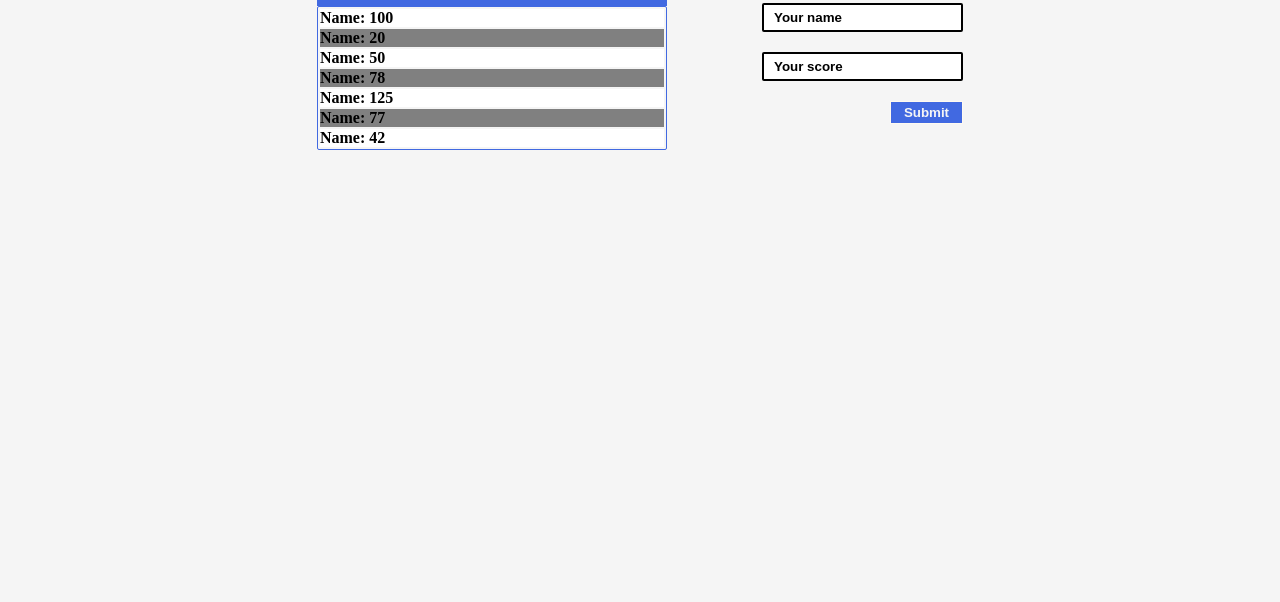
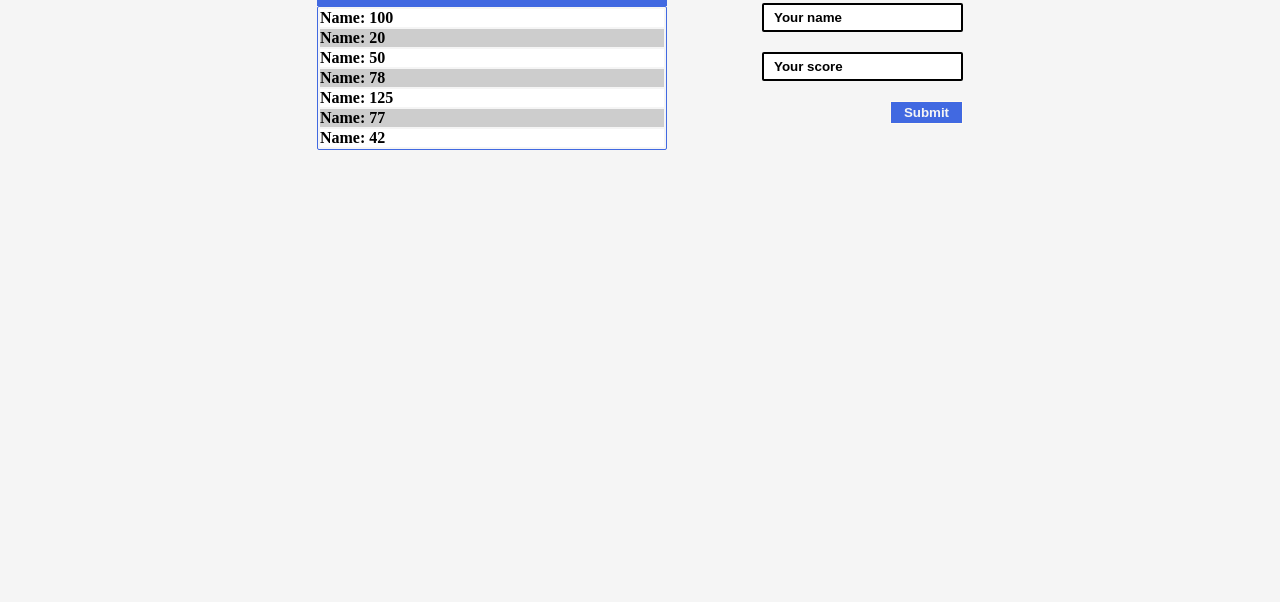
Before and after one commit to BenMKT/Leaderboard, a website built with webpack: page src/index.html in a window 1280 px wide. Shown: the part 198-800 px from the top of the page. Built offline with nearby package versions, Linux system fonts and the light colour scheme; no server answers; files whose address does not match are found by name.

Commit message:
Modify style color

```diff
--- a/src/styles.scss
+++ b/src/styles.scss
@@ -1,7 +1,7 @@
 $myColor1: whitesmoke;
 $myColor2: royalblue;
 $myColor3: skyblue;
-$myColor4: grey;
+$myColor4: rgb(205, 205, 205);
 $myColor5: black;
 $myColor6: floralwhite;
 
```
